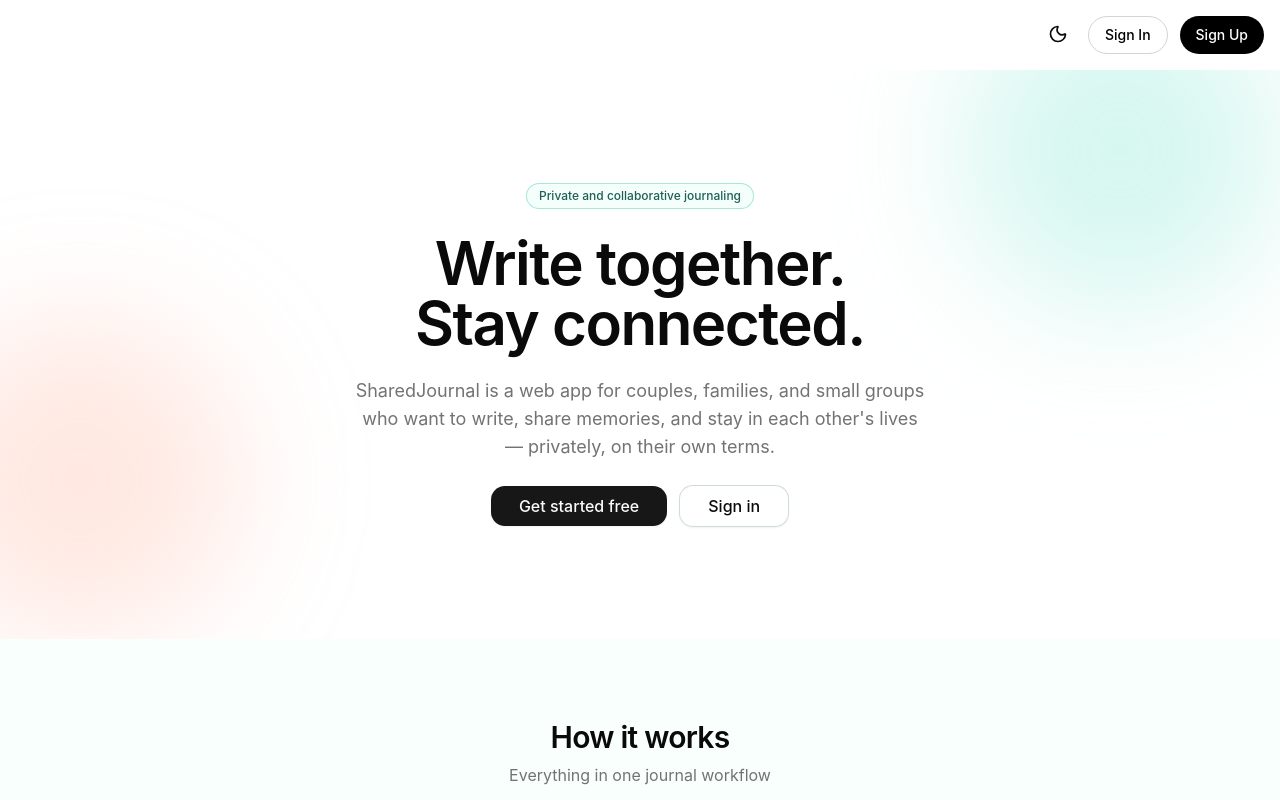
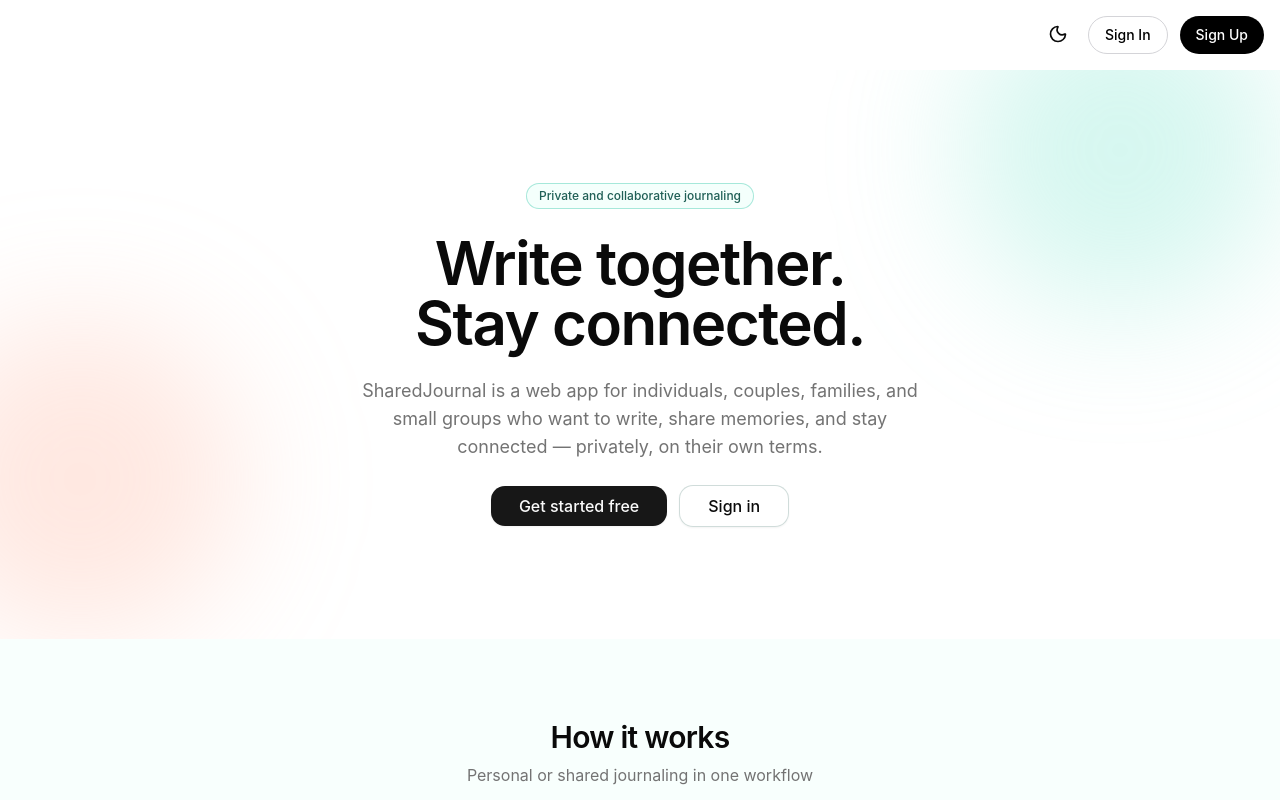
Before and after one commit to skow0020/sharedjournal, a Next.js app: page / in a window 1280 px wide. Shown: the top 800 px of the page. Built offline with nearby package versions, Linux system fonts and the light colour scheme; no server answers.

Commit message:
landing page content update

```diff
--- a/src/app/page.tsx
+++ b/src/app/page.tsx
@@ -88,8 +88,8 @@
             <br className="hidden sm:block" /> Stay connected.
           </h1>
           <p className="mx-auto max-w-xl text-base leading-7 text-muted-foreground sm:text-lg">
-            SharedJournal is a web app for couples, families, and small groups who want to write,
-            share memories, and stay in each other&apos;s lives — privately, on their own terms.
+            SharedJournal is a web app for individuals, couples, families, and small groups who want
+            to write, share memories, and stay connected — privately, on their own terms.
           </p>
           <LandingHeroCta />
         </div>
@@ -102,7 +102,7 @@
             <h2 className="text-2xl font-semibold tracking-tight sm:text-3xl text-foreground">
               How it works
             </h2>
-            <p className="text-muted-foreground">Everything in one journal workflow</p>
+            <p className="text-muted-foreground">Personal or shared journaling in one workflow</p>
           </div>
           <ol className="grid gap-6 sm:grid-cols-2 lg:grid-cols-4">
             {[
```
